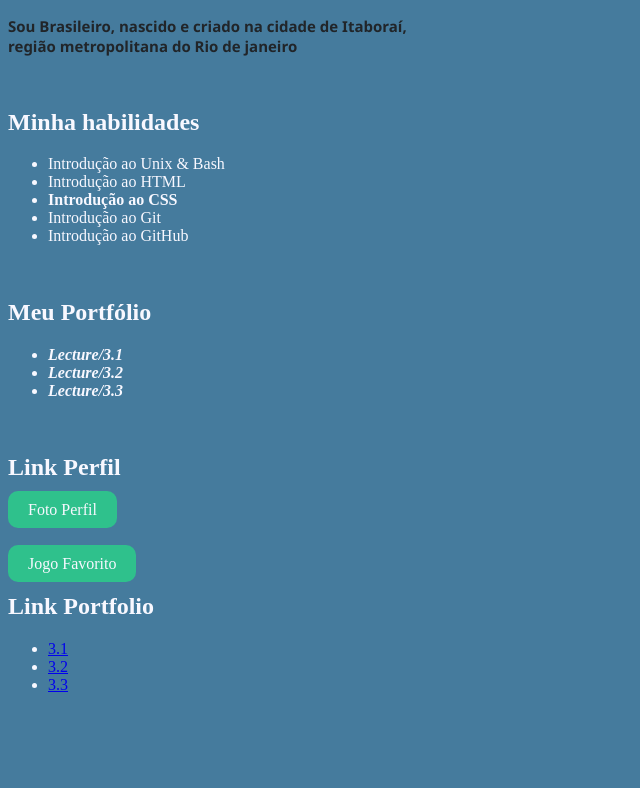
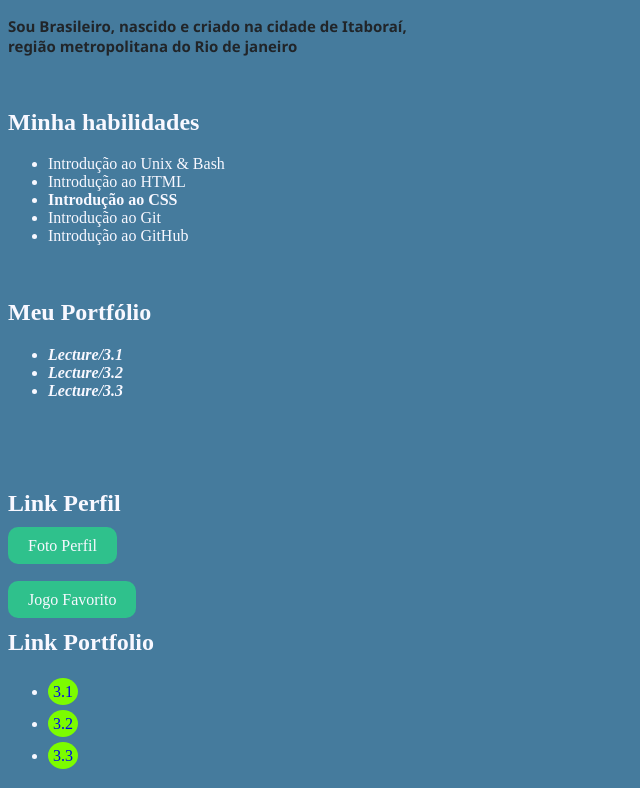
Before and after one commit to christianlessa/christianlessa.github.io, a plain HTML site: page index.html in a window 1280 px wide. Shown: the part 423-1211 px from the top of the page, without its empty margins (0-640 px from the left). Before the commit the page ends 1133 px from the top, so only its background shows below. Drawn offline with Linux system fonts and the light colour scheme.

Commit message:
Atualizei botoes numeros

```diff
--- a/index.html
+++ b/index.html
@@ -27,8 +27,18 @@ background-color: #2fc18c;
 color:ghostwhite;
 border-radius: 10px;
 text-decoration: none;
+}
 
+.number-button {
+  text-align: center;
+  background-color: lawngreen;
+  text-decoration: none;
+  line-height: 2;
+  padding: 5px 5px;
+  border-radius: 50%;
 }
+
+
 
 .arredondar {
   border-radius: 50%;
@@ -65,10 +75,12 @@ body {
 <br>
 
  <h2>Meu Portfólio</h2>
+
  <ul>
    <li id="3.1"><strong><i> Lecture/3.1</i></strong></li>
    <li id="3.2"><strong><i>Lecture/3.2</i></strong></li>
-   <li id="3.3"><strong><i>Lecture/3.3</i></strong></li>
+   <li id="3.3"><strong><i>Lecture/3.3</i></strong></li><br>
+   <br>
 </ul>
 <br>
 <h2>Link Perfil</h2>
@@ -82,9 +94,9 @@ body {
 
 <h2>Link Portfolio</h2>
 <ul>
- <li><a href="#3.1">3.1</a></li>
- <li><a href="#3.2">3.2</a></li>
- <li><a href="#3.3">3.3</a></ul</li>
+ <li><a href="#3.1" class="number-button">3.1</a></li>
+ <li><a href="#3.2" class="number-button">3.2</a></li>
+ <li><a href="#3.3" class="number-button">3.3</a></ul</li>
 </ul>
 </body>
 </html>
```
